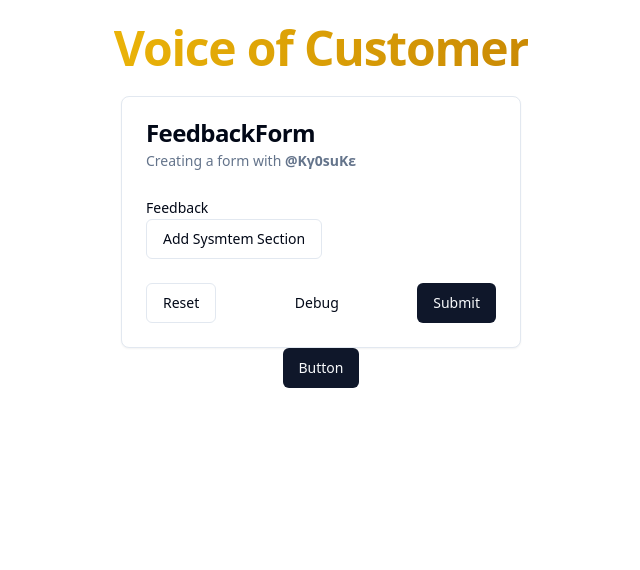
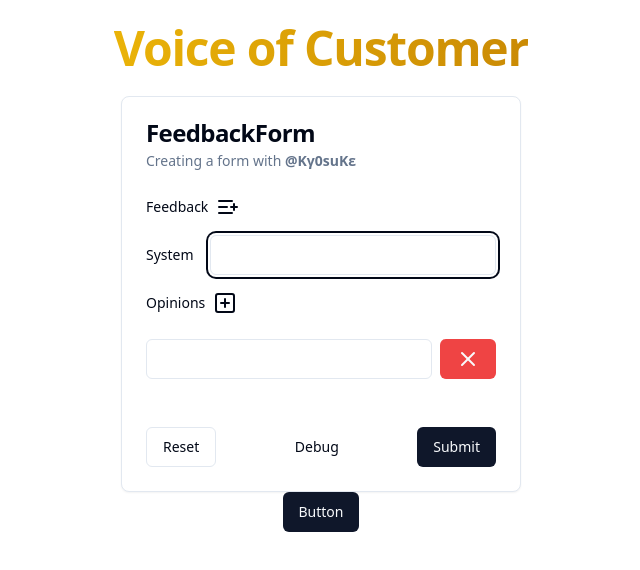
Before and after one commit to k70suK3-k06a7ash1/react-running-on-gas, a React (Vite) app: page / in a window 1280 px wide. Shown: the top 570 px of the page, without its empty margins (319-959 px from the left). Built offline with nearby package versions, Linux system fonts and the light colour scheme; what gas-client would draw is missing.

Commit message:
fix form

```diff
--- a/src/components/FeedbackForm.tsx
+++ b/src/components/FeedbackForm.tsx
@@ -11,30 +11,12 @@ import { Label } from "./ui/label";
 import { Input } from "./ui/input";
 import { useForm } from "@tanstack/react-form";
 import { Alert, AlertDescription, AlertTitle } from "./ui/alert";
-import {
-  AlertCircle,
-  //LoaderCircle,
-  X,
-} from "lucide-react";
-// import { validateUsername } from "@/api/user";
-// import { zodValidator } from "@tanstack/zod-form-adapter";
-// import { z } from "zod";
-// import {
-//   Select,
-//   SelectContent,
-//   SelectItem,
-//   SelectTrigger,
-//   SelectValue,
-// } from "./ui/select";
-
-// const UsernameSchema = z
-//   .string()
-//   .min(3, "Username must be at least 3 characters!!!");
+import { AlertCircle, ListPlus, SquarePlus, X } from "lucide-react";
 
 export const FeedbackForm = () => {
   const form = useForm({
     defaultValues: {
-      feedbacks: [] as {
+      feedbacks: [{ system: "", opinions: [{ context: "" }] }] as {
         system: string;
         opinions: { context: string }[];
       }[],
@@ -66,225 +48,28 @@ export const FeedbackForm = () => {
             e.stopPropagation();
           }}
         >
-          {/* <form.Field
-            name="username"
-            validatorAdapter={zodValidator}
-            validators={{
-              onChangeAsyncDebounceMs: 500,
-              onChangeAsync: ({ value }) => validateUsername(value),
-              onChange: UsernameSchema,
-            }}
-            children={(field) => (
-              <div>
-                <Label htmlFor="username">Username</Label>
-                <div className="relative">
-                  <Input
-                    id="username"
-                    type="text"
-                    value={field.state.value}
-                    onChange={(e) => field.handleChange(e.target.value)}
-                  />
-                  {field.getMeta().isValidating && (
-                    <div className="absolute right-2 top-1/2 transform -translate-y-1/2">
-                      <LoaderCircle className="animate-spin" />
-                    </div>
-                  )}
-                </div>
-                {field.state.meta.errors && (
-                  <div className="text-red-500 text-sm mt-1">
-                    {field.state.meta.errors}
-                  </div>
-                )}
-              </div>
-            )}
-          />
-          <form.Field
-            name="password"
-            validators={{
-              onChange: ({ value }) => {
-                if (value.length < 6) {
-                  return "Password must be at least 6 characters long";
-                }
-
-                if (!/[A-Z]/.test(value)) {
-                  return "Password must contain at least one uppercase letter";
-                }
-
-                if (!/[a-z]/.test(value)) {
-                  return "Password must contain at least one lowercase letter";
-                }
-
-                if (!/[0-9]/.test(value)) {
-                  return "Password must contain at least one number";
-                }
-              },
-            }}
-            children={(field) => (
-              <div>
-                <Label htmlFor="password">Password</Label>
-                <Input
-                  id="password"
-                  type="password"
-                  value={field.state.value}
-                  onChange={(e) => field.handleChange(e.target.value)}
-                />
-                {field.state.meta.errors && (
-                  <div className="text-red-500 text-sm mt-1">
-                    {field.state.meta.errors}
-                  </div>
-                )}
-              </div>
-            )}
-          />
-          <form.Field
-            name="confirmPassword"
-            validators={{
-              onChangeListenTo: ["password"],
-              onChange: ({ value, fieldApi }) =>
-                value !== fieldApi.form.getFieldValue("password") &&
-                "Passwords do not match",
-            }}
-            children={(field) => (
-              <div>
-                <Label htmlFor="confirmPassword">Confirm Password</Label>
-                <Input
-                  id="confirmPassword"
-                  type="password"
-                  value={field.state.value}
-                  onChange={(e) => field.handleChange(e.target.value)}
-                />
-                {field.state.meta.errors && (
-                  <div className="text-red-500 text-sm mt-1">
-                    {field.state.meta.errors}
-                  </div>
-                )}
-              </div>
-            )}
-          />
-          <div>
-            <form.Field
-              name="interests"
-              mode="array"
-              children={(field) => (
-                <>
-                  <Label className="mr-2">Interests</Label>
-                  {field.state.value.map((_, index) => (
-                    <div key={index} className="flex gap-2 my-2">
-                      <Select
-                        value={`${index}`}
-                        onValueChange={(newIndex) =>
-                          field.moveValue(index, +newIndex)
-                        }
-                      >
-                        <SelectTrigger className="w-28">
-                          <SelectValue />
-                        </SelectTrigger>
-                        <SelectContent>
-                          {field.state.value.map((_, index) => (
-                            <SelectItem key={index} value={`${index}`}>
-                              # {index + 1}
-                            </SelectItem>
-                          ))}
-                        </SelectContent>
-                      </Select>
-                      <form.Field
-                        name={`interests[${index}]`}
-                        children={(subField) => (
-                          <Input
-                            type="text"
-                            value={subField.state.value}
-                            autoFocus
-                            onChange={(e) =>
-                              subField.handleChange(e.target.value)
-                            }
-                          />
-                        )}
-                      />
-                      <Button
-                        variant={"destructive"}
-                        onClick={() => field.removeValue(index)}
-                      >
-                        <X />
-                      </Button>
-                    </div>
-                  ))}
-                  <Button
-                    type="button"
-                    variant={"outline"}
-                    onClick={() => field.pushValue("")}
-                  >
-                    Add
-                  </Button>
-                </>
-              )}
-            />
-          </div>
-          <div>
-            <form.Field
-              name="skills"
-              mode="array"
-              children={(field) => (
-                <>
-                  <Label className="mr-2">Skills</Label>
-                  {field.state.value.map((_, index) => (
-                    <div key={index} className="flex gap-2 my-2">
-                      <form.Field
-                        name={`skills[${index}].language`}
-                        children={(subField) => (
-                          <Input
-                            type="text"
-                            value={subField.state.value}
-                            autoFocus
-                            onChange={(e) =>
-                              subField.handleChange(e.target.value)
-                            }
-                          />
-                        )}
-                      />
-                      <form.Field
-                        name={`skills[${index}].rating`}
-                        children={(subField) => (
-                          <Input
-                            type="number"
-                            value={subField.state.value}
-                            onChange={(e) =>
-                              subField.handleChange(e.target.valueAsNumber)
-                            }
-                          />
-                        )}
-                      />
-                      <Button
-                        variant={"destructive"}
-                        onClick={() => field.removeValue(index)}
-                      >
-                        <X />
-                      </Button>
-                    </div>
-                  ))}
-                  <Button
-                    type="button"
-                    variant={"outline"}
-                    onClick={() => field.pushValue({ language: "", rating: 0 })}
-                  >
-                    Add
-                  </Button>
-                </>
-              )}
-            />
-          </div> */}
           <div>
             <form.Field
               name="feedbacks"
               mode="array"
               children={(field) => (
                 <>
-                  <div>
+                  <div className="flex gap-2 items-center">
                     <Label>Feedback</Label>
+                    <ListPlus
+                      className="cursor-pointer"
+                      onClick={() =>
+                        field.pushValue({
+                          system: "",
+                          opinions: [{ context: "" }],
+                        })
+                      }
+                    />
                   </div>
                   {field.state.value.map((_, index) => (
-                    <div key={index}>
-                      <div className="flex gap-2 my-2 items-center">
-                        <Label className="mr-2">System Name</Label>
+                    <div key={index} className="py-4">
+                      <div className="flex gap-2 items-center">
+                        <Label className="mr-2">System</Label>
                         <form.Field
                           name={`feedbacks[${index}].system`}
                           children={(subField) => (
@@ -300,8 +85,18 @@ export const FeedbackForm = () => {
                         />
                       </div>
                       <div>
-                        <div>
+                        <div className="flex gap-2 items-center py-4">
                           <Label>Opinions</Label>
+                          <SquarePlus
+                            onClick={() =>
+                              field.form.pushFieldValue(
+                                `feedbacks[${index}].opinions`,
+                                {
+                                  context: "",
+                                }
+                              )
+                            }
+                          />
                         </div>
                         <div>
                           <form.Field
@@ -316,7 +111,6 @@ export const FeedbackForm = () => {
                                         <Input
                                           type="text"
                                           value={subField.state.value}
-                                          autoFocus
                                           onChange={(e) =>
                                             subField.handleChange(
                                               e.target.value
@@ -331,17 +125,6 @@ export const FeedbackForm = () => {
                                       onClick={() => field.removeValue(index)}
                                     >
                                       <X />
-                                    </Button>
-                                    <Button
-                                      type="button"
-                                      variant={"outline"}
-                                      onClick={() =>
-                                        subField.pushValue({
-                                          context: "add",
-                                        })
-                                      }
-                                    >
-                                      Add
                                     </Button>
                                   </div>
                                 ))}
@@ -358,18 +141,6 @@ export const FeedbackForm = () => {
                       </Button> */}
                     </div>
                   ))}
-                  <Button
-                    type="button"
-                    variant={"outline"}
-                    onClick={() =>
-                      field.pushValue({
-                        system: "",
-                        opinions: [{ context: "w" }],
-                      })
-                    }
-                  >
-                    Add Sysmtem Section
-                  </Button>
                 </>
               )}
             />
```
